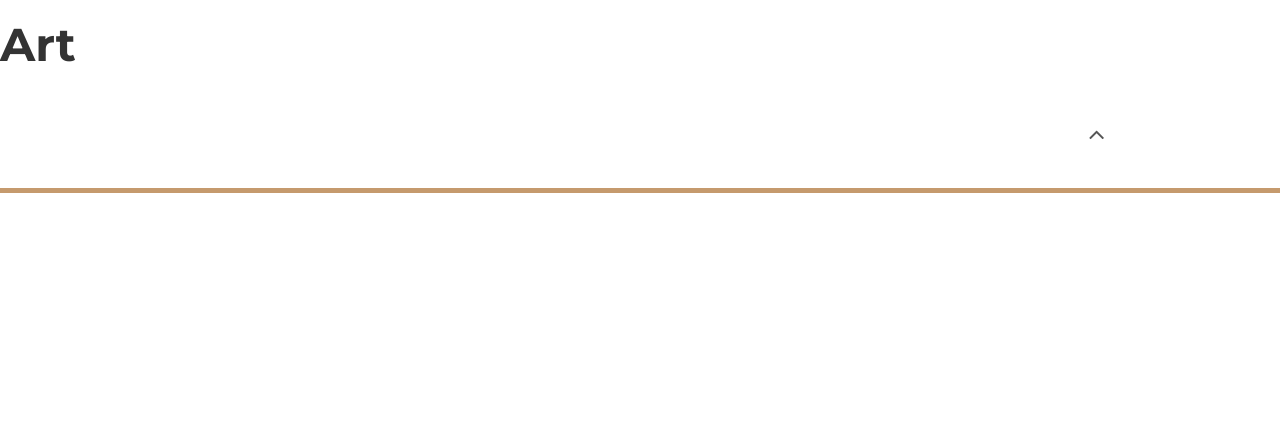
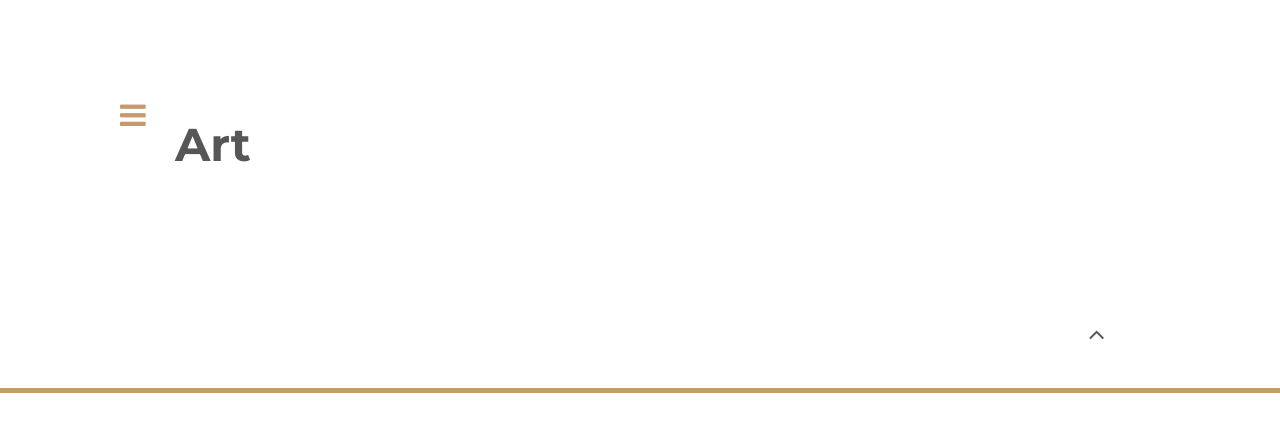
Before and after one commit to puds/serriferous.github.io, a Jekyll site: the page built from art/index.html, in a window 1280 px wide. Shown: the top 432 px of the page. Built offline with Jekyll 4.4.1, drawn with Linux system fonts in a browser that asks for light colours; nearby versions of some CDN libraries; library files that are not in the unit come from our copies; comment, search, counter and statistics services are not loaded.

Commit message:
Update default.html

```diff
--- a/_layouts/default.html
+++ b/_layouts/default.html
@@ -72,8 +72,9 @@
 
 
     <!-- Content Section -->
-    <!--
+
     <div id="contact">
+
         <div class="container">
 
 
@@ -84,8 +85,7 @@
             {{ content }}
 
         </div>
-    </div>-->
-    {{ content }}
+    </div>
 
 
 
```
